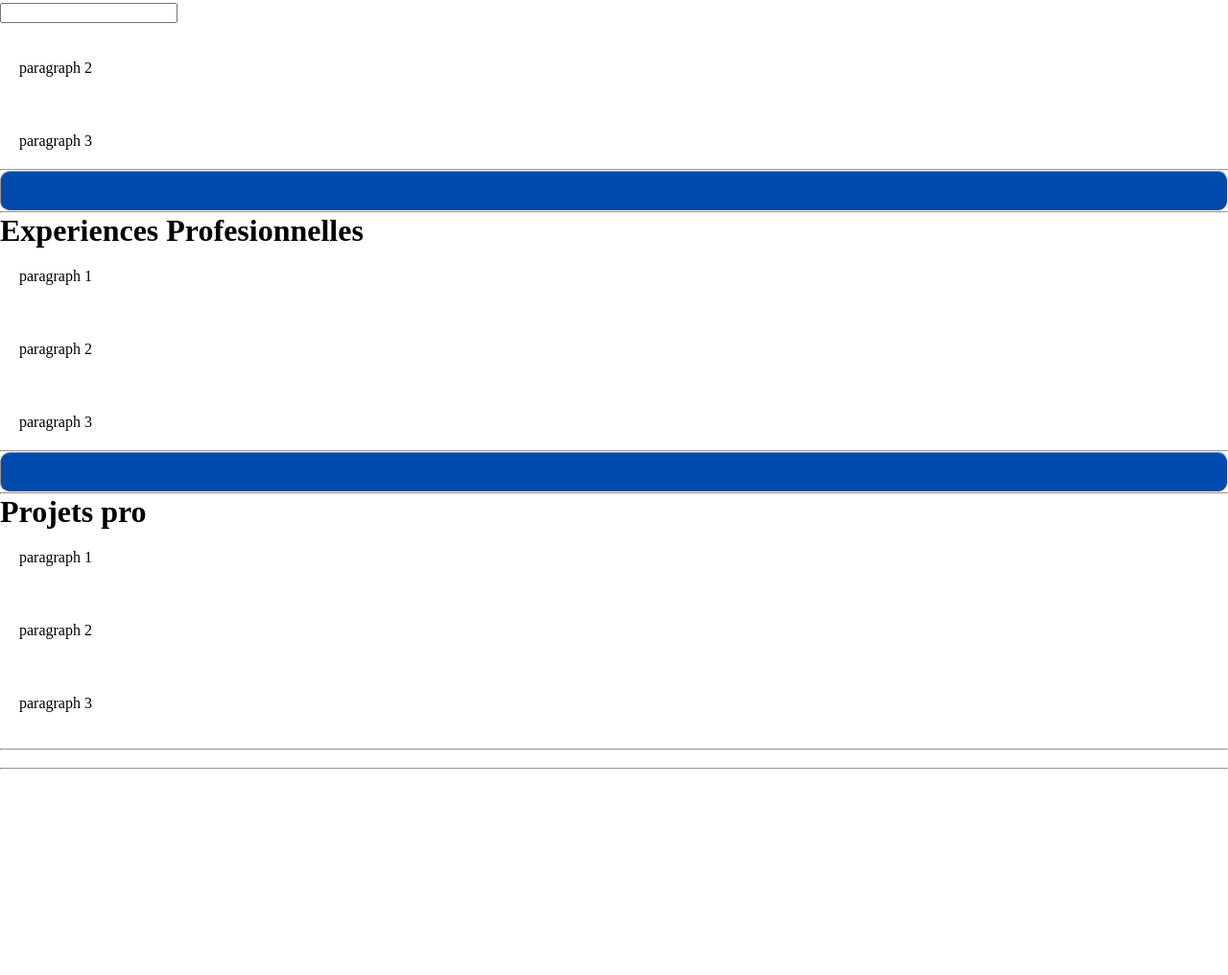
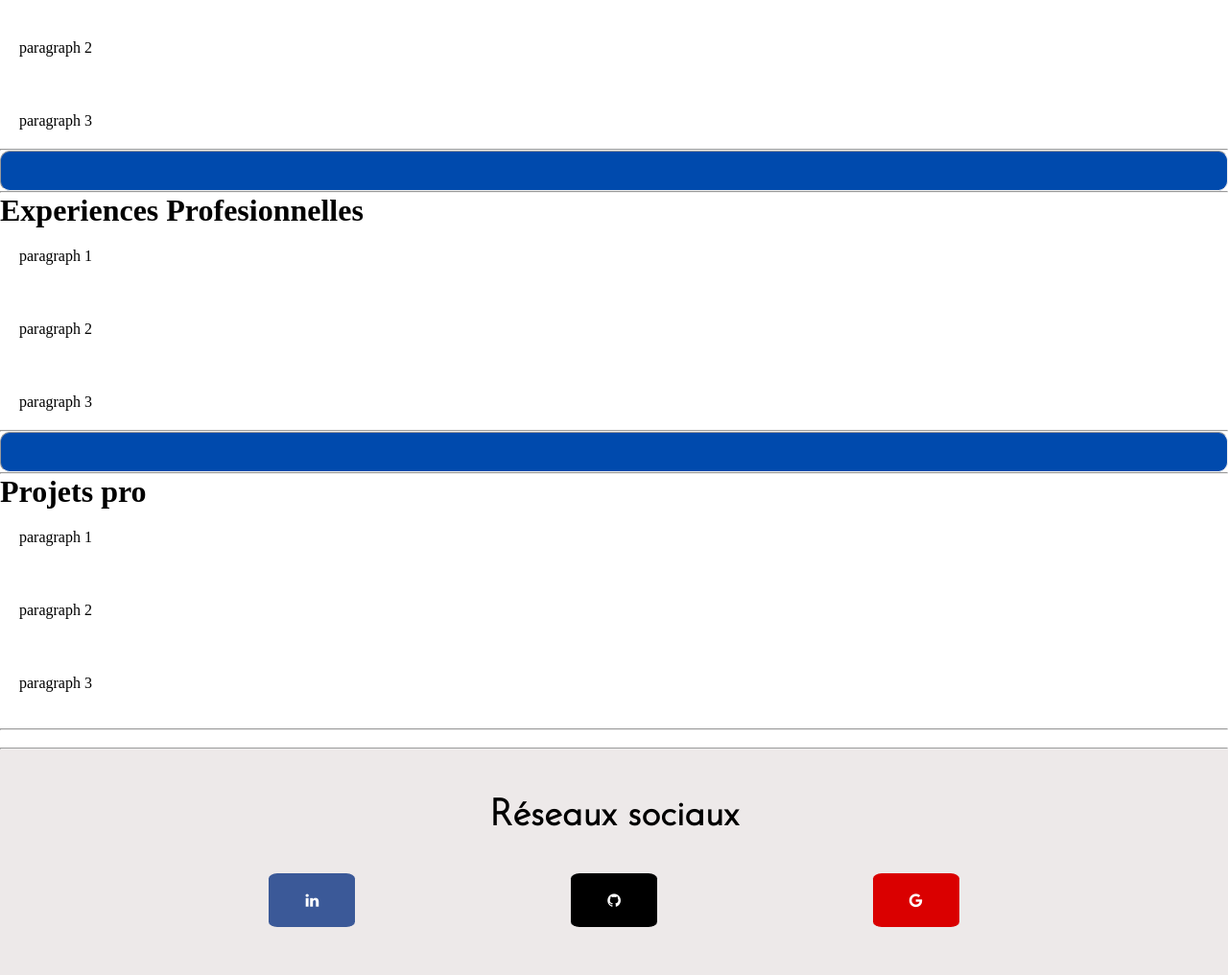
Before and after one commit to Mohammed-Boutahar/-Full_Stack_Dev, a plain HTML site: page site/index.html in a window 1280 px wide. Shown: the part 672-1688 px from the top of the page at 96% size. Before the commit the page ends 1474 px from the top, so only its background shows below. Drawn offline with Linux system fonts and the light colour scheme.

Commit message:
fin css add js

```diff
--- a/site/index.html
+++ b/site/index.html
@@ -5,6 +5,8 @@
      <link rel="stylesheet" href="style.css">
      <title>Port-folio</title>
      <link rel="preconnect" href="https://fonts.googleapis.com">
+     <!-- Add icon library -->
+     <link rel="stylesheet" href="https://cdnjs.cloudflare.com/ajax/libs/font-awesome/4.7.0/css/font-awesome.min.css">
      <link rel="preconnect" href="https://fonts.gstatic.com" crossorigin>
      <link href="https://fonts.googleapis.com/css2?family=Josefin+Sans:wght@300&display=swap" rel="stylesheet">
      <style> @import url('https://fonts.googleapis.com/css2?family=Josefin+Sans:wght@300&display=swap'); </style>
@@ -32,9 +34,6 @@
       </h1>
       <div class="paragraphs">
         <p>paragraph 1</p>
-          <form action="" method="get">
-            <input type="text" name="Ph1">
-          </form>
         <br>
         <p>paragraph 2</p>
         <br>
@@ -70,4 +69,20 @@
       <hr>
     </div>
   </body>
+
+  <footer>
+    <div class="social-med">
+      <center>
+        <h1>Réseaux sociaux</h1>
+      </center>
+      <form action="" method="get">
+        <a href="https://www.linkedin.com/in/mohammedboutahar/" class="fa fa-linkedin" target="_blank"></a>
+        <a href="https://github.com/Mohammed-Boutahar" class="fa fa-github" target="_blank"></a>
+        <a href="https://mail.google.com/mail/?view=cm&fs=1&to=boutahar.med2001@gmail.com"
+          class="fa fa-google" target="_blank"></a>
+
+
+      </form>
+   </div>
+  </footer>
 </html>
--- a/site/style.css
+++ b/site/style.css
@@ -1,5 +1,11 @@
 *{
   margin: 0;
+}
+
+@media screen and (max-width: 900px) {
+  .CV{
+    background-position: top left;
+  }
 }
 
 .header {
@@ -38,7 +44,7 @@
 
 }
   img {
-    position: relative;;
+    position: relative;
     height: 300px;
     width: 300px;
   }
@@ -59,3 +65,60 @@
     flex-direction: row;
     justify-content: space-around;
   } */
+
+
+center{
+  padding-bottom: 40px;
+  font-family: 'Josefin Sans', sans-serif;
+  font-size: 120%;
+}
+
+.social-med{
+  padding: 50px;
+  background-color: rgb(237, 233, 233);
+}
+
+form{
+  margin-left: 10%;
+  margin-right: 10%;
+  display: flex;
+  flex-direction: row;
+  justify-content: space-around;
+  flex-wrap: wrap;
+}
+
+/* Style all font awesome icons */
+.fa {
+  padding: 20px;
+  font-size: 20px;
+  width: 50px;
+  text-align: center;
+  text-decoration: none;
+  border-radius: 10%;
+
+}
+
+/* Add a hover effect if you want */
+.fa:hover {
+  opacity: 0.7;
+}
+
+/* Set a specific color for each brand */
+
+/* Facebook */
+.fa-linkedin {
+
+  background: #3B5998;
+  color: white;
+}
+
+/* GitHub */
+.fa-github {
+  background: #000000;
+  color: white;
+}
+
+.fa-google{
+  background: rgb(218, 0, 0);
+  color: white;
+}
```
Also changed, not shown: site/script.js (added).
